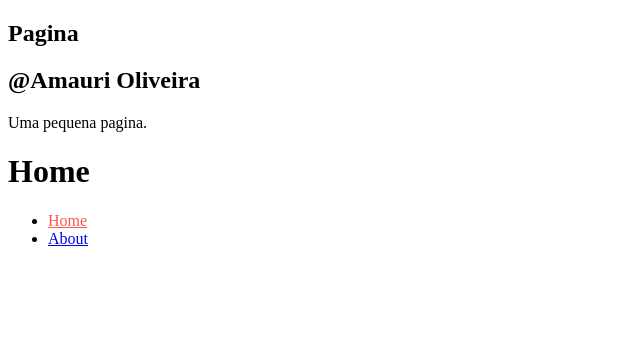
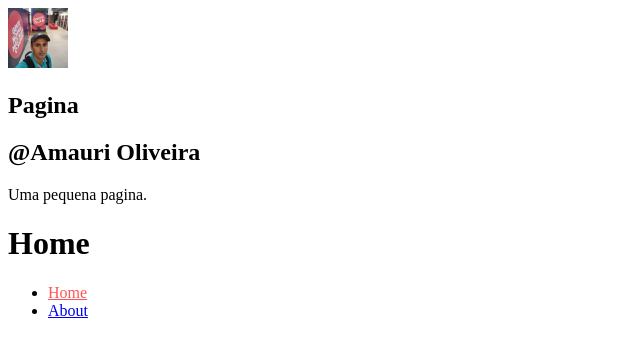
Before and after one commit to AmauriOliveira/Gatsby_React, a Gatsby site: page / in a window 1280 px wide. Shown: the whole page, without its empty margins (0-640 px from the left). Built offline with nearby package versions, Linux system fonts and the light colour scheme; Gatsby itself is replaced by a stand-in of ours.

Commit message:
ajuste nas img

```diff
--- /dev/null
+++ b/src/components/Avatar/index.js
@@ -0,0 +1,19 @@
+import React from 'react';
+import { useStaticQuery, graphql } from 'gatsby';
+import Img from 'gatsby-image'
+
+export default function Avatar() {
+    const { avatarImage } = useStaticQuery(
+        graphql`
+        query{
+            avatarImage:file(relativePath:{eq:"me.jpg"}) {
+                childImageSharp {
+                    fixed(width: 60, height: 60) {
+                    ...GatsbyImageSharpFixed
+                    }
+                }
+            }
+        }
+    `)
+    return <Img fixed={avatarImage.childImageSharp.fixed} className="foo" />
+}
--- a/src/components/Profile/index.js
+++ b/src/components/Profile/index.js
@@ -1,8 +1,17 @@
 import React from 'react';
-import { StaticQuery, graphql } from 'gatsby'
+import { useStaticQuery, graphql } from 'gatsby';
 
-const Profile = () => (
-    <StaticQuery query={graphql`
+import Avatar from '../Avatar';
+
+const Profile = () => {
+    const {
+        site: {
+            siteMetadata: {
+                title,
+                description,
+                author }
+        }
+    } = useStaticQuery(graphql`
     query MyQuery {
                 site {
                     siteMetadata {
@@ -13,17 +22,10 @@ const Profile = () => (
                 }
             }
 
-        `}
-        render={({
-            site: {
-                siteMetadata: {
-                    title,
-                    description,
-                    author }
-            }
-        }
-        ) => (
+        `)
+    return (
         <div className="Profile-wrapper">
+            <Avatar />
             <h1>
                 {title}
             </h1>
@@ -36,7 +38,5 @@ const Profile = () => (
         </div>
     )
 }
-    />
-)
 
 export default Profile;
```
Also changed, not shown: package.json (+10 -10 lines), src/images/me.jpg (added), 1 other file. Lines whose indentation alone changed are shown as unchanged.
